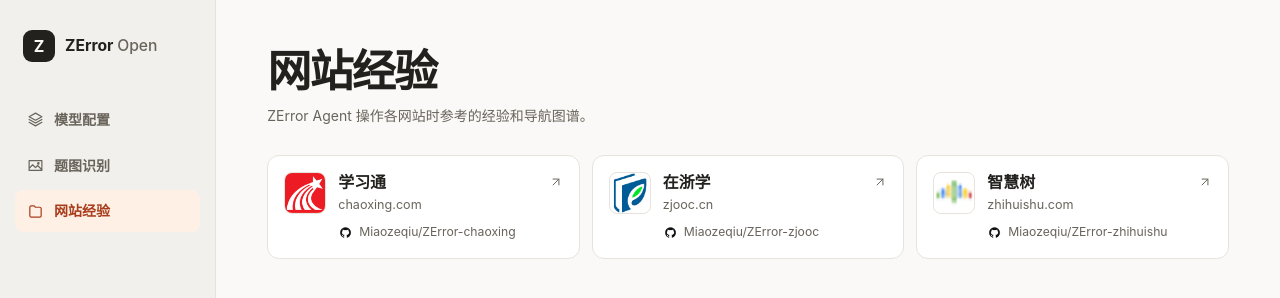
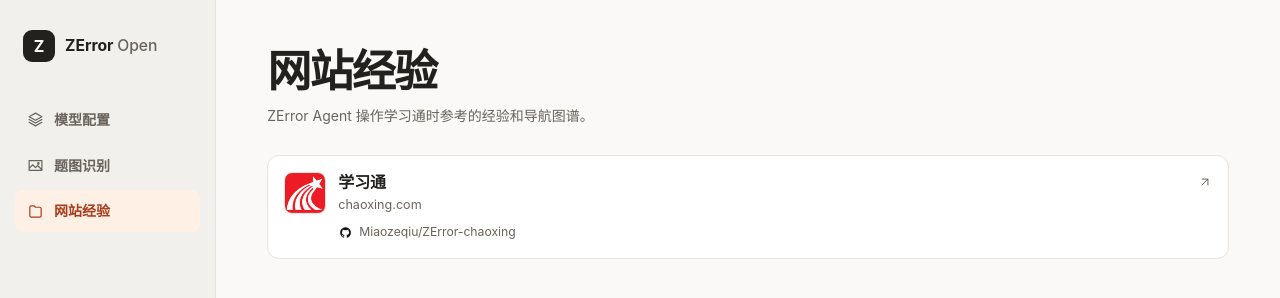
Before and after one commit to Miaozeqiu/ZError-Open, a website: page open-api/public/website-experience.html in a window 1280 px wide. Shown: the top 298 px of the page. Drawn offline with Linux system fonts and the light colour scheme.

Commit message:
仅在公开网站经验目录展示学习通

```diff
--- a/open-api/public/website-experience.html
+++ b/open-api/public/website-experience.html
@@ -25,7 +25,7 @@
         <header class="page-header">
           <div>
             <h1>网站经验</h1>
-            <p class="page-description">ZError Agent 操作各网站时参考的经验和导航图谱。</p>
+            <p class="page-description">ZError Agent 操作学习通时参考的经验和导航图谱。</p>
           </div>
         </header>
         <ul class="repository-list">
@@ -40,28 +40,6 @@
               <svg class="repository-arrow" viewBox="0 0 24 24" fill="none" stroke="currentColor" stroke-width="1.7" stroke-linecap="round" stroke-linejoin="round" aria-hidden="true"><path d="M7 17 17 7M7 7h10v10"/></svg>
             </a>
           </li>
-          <li class="repository-card">
-            <a href="https://github.com/Miaozeqiu/ZError-zjooc" class="repository-link" aria-label="在 GitHub 查看在浙学的网站经验">
-              <span class="catalog-icon repository-icon"><img src="/websites/zjooc.ico" alt="" width="42" height="42"></span>
-              <div class="repository-info">
-                <h2>在浙学</h2>
-                <p class="repository-host">zjooc.cn</p>
-                <span class="repository-source"><img src="/providers/github.png" alt="" width="15" height="15">Miaozeqiu/ZError-zjooc</span>
-              </div>
-              <svg class="repository-arrow" viewBox="0 0 24 24" fill="none" stroke="currentColor" stroke-width="1.7" stroke-linecap="round" stroke-linejoin="round" aria-hidden="true"><path d="M7 17 17 7M7 7h10v10"/></svg>
-            </a>
-          </li>
-          <li class="repository-card">
-            <a href="https://github.com/Miaozeqiu/ZError-zhihuishu" class="repository-link" aria-label="在 GitHub 查看智慧树的网站经验">
-              <span class="catalog-icon repository-icon"><img src="/websites/zhihuishu.ico" alt="" width="42" height="42"></span>
-              <div class="repository-info">
-                <h2>智慧树</h2>
-                <p class="repository-host">zhihuishu.com</p>
-                <span class="repository-source"><img src="/providers/github.png" alt="" width="15" height="15">Miaozeqiu/ZError-zhihuishu</span>
-              </div>
-              <svg class="repository-arrow" viewBox="0 0 24 24" fill="none" stroke="currentColor" stroke-width="1.7" stroke-linecap="round" stroke-linejoin="round" aria-hidden="true"><path d="M7 17 17 7M7 7h10v10"/></svg>
-            </a>
-          </li>
         </ul>
       </div>
     </main>
--- a/open-api/website-experience.js
+++ b/open-api/website-experience.js
@@ -2,8 +2,6 @@ const { createHash } = require('node:crypto');
 
 const sites = Object.freeze([
   { id: 'chaoxing', name: '学习通', host: 'chaoxing.com', repository: 'Miaozeqiu/ZError-chaoxing' },
-  { id: 'zjooc', name: '在浙学', host: 'zjooc.cn', repository: 'Miaozeqiu/ZError-zjooc' },
-  { id: 'zhihuishu', name: '智慧树', host: 'zhihuishu.com', repository: 'Miaozeqiu/ZError-zhihuishu' },
 ].map(site => ({ ...site, branch: 'main', root: 'skills/' + site.id, url: 'https://github.com/' + site.repository })));
 
 const shaPattern = /^[a-f0-9]{40}$/;
```
Also changed, not shown: open-api/server.test.js (+6 -2 lines), open-api/public/websites/zhihuishu.ico (deleted), open-api/public/websites/zjooc.ico (deleted).
